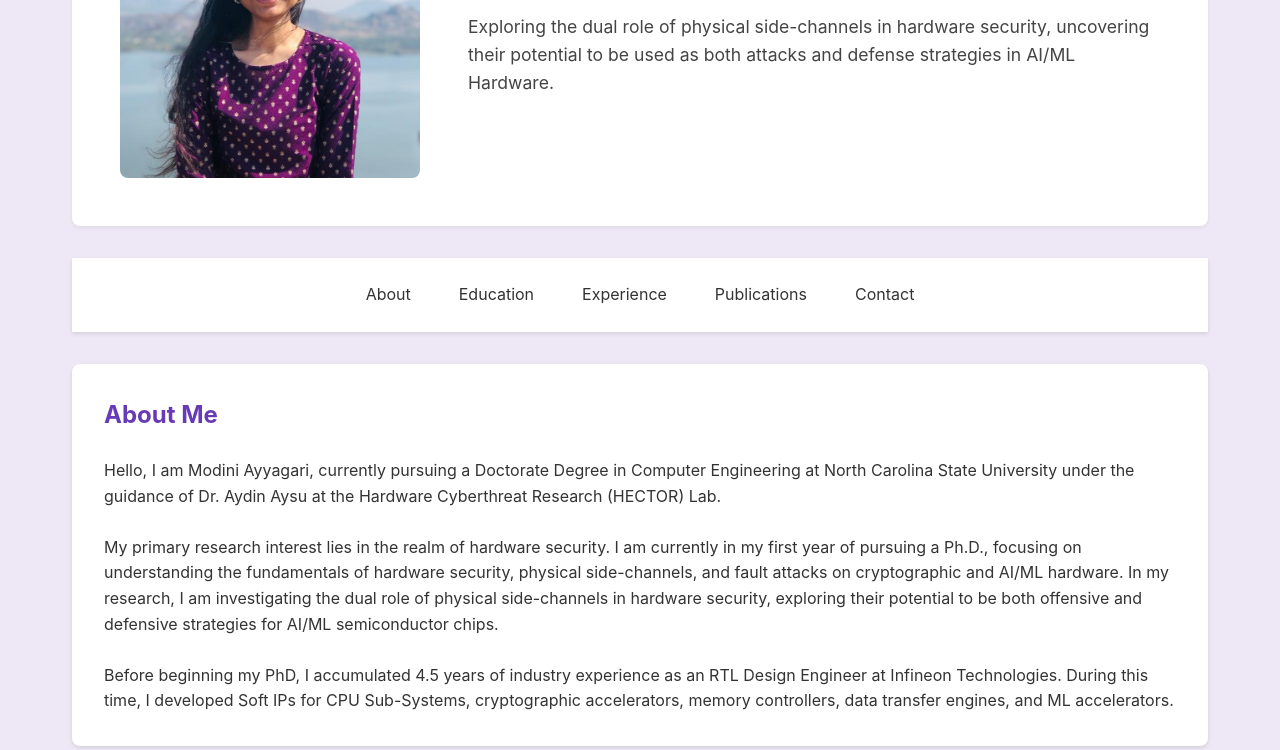
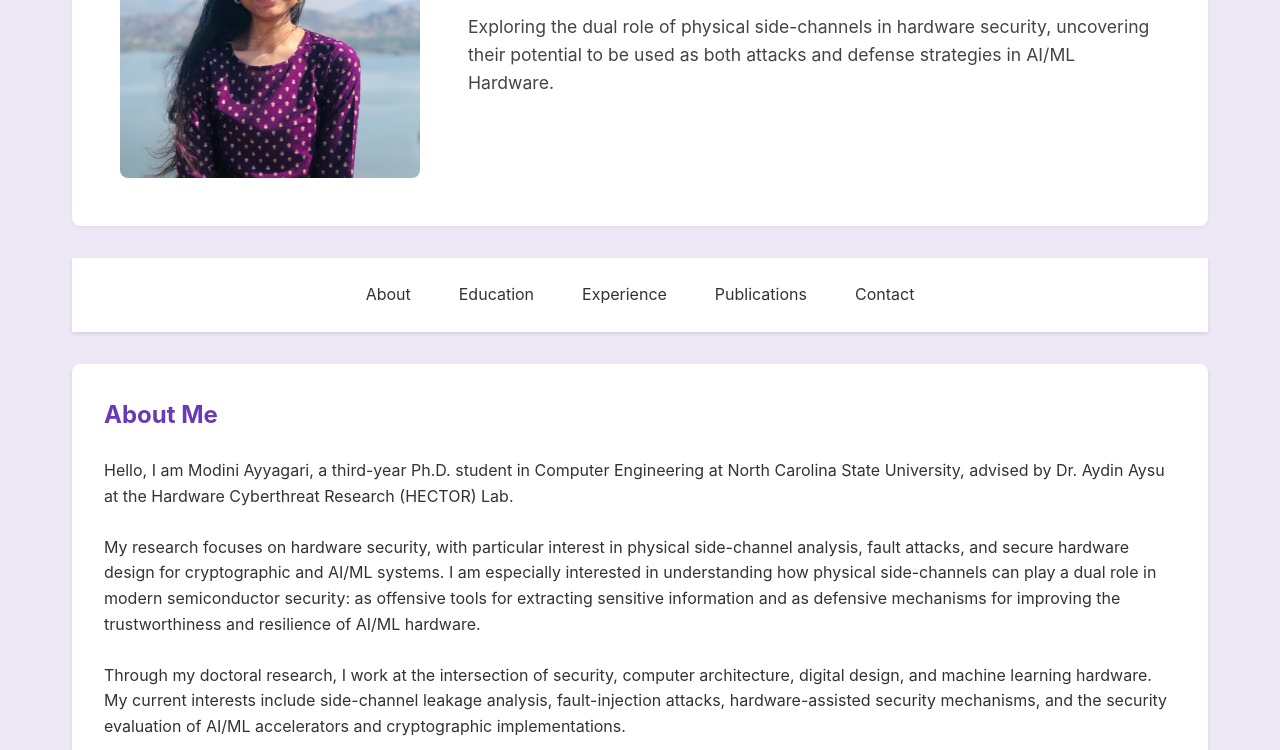
Before and after one commit to modiniayyagari/modiniayyagari.github.io, a plain HTML site: page index.html in a window 1280 px wide. Shown: the part 202-952 px from the top of the page. Drawn offline with Linux system fonts and the light colour scheme.

Commit message:
Revise About Me section for clarity and detail
Updated personal introduction and research focus in the About Me section.

```diff
--- a/index.html
+++ b/index.html
@@ -328,13 +328,14 @@
             <section id="about" class="section">
                 <h2>About Me</h2>
                 <p>
-    Hello, I am Modini Ayyagari, currently pursuing a Doctorate Degree in Computer Engineering at North Carolina State University under the guidance of Dr. Aydin Aysu at the Hardware Cyberthreat Research (HECTOR) Lab.
-    <br><br>
-    My primary research interest lies in the realm of hardware security. I am currently in my first year of pursuing a Ph.D., focusing on understanding the fundamentals of hardware security, physical side-channels, and fault attacks on cryptographic and AI/ML hardware. In my research, I am investigating the dual role of physical side-channels in hardware security, exploring their potential to be both offensive and defensive strategies for AI/ML semiconductor chips.
-    <br><br>
-    Before beginning my PhD, I accumulated 4.5 years of industry experience as an RTL Design Engineer at Infineon Technologies. During this time, I developed Soft IPs for CPU Sub-Systems, cryptographic accelerators, memory controllers, data transfer engines, and ML accelerators.
-</p>
-
+                Hello, I am Modini Ayyagari, a third-year Ph.D. student in Computer Engineering at North Carolina State University, advised by Dr. Aydin Aysu at the Hardware Cyberthreat Research (HECTOR) Lab.
+                <br><br>
+                My research focuses on hardware security, with particular interest in physical side-channel analysis, fault attacks, and secure hardware design for cryptographic and AI/ML systems. I am especially interested in understanding how physical side-channels can play a dual role in modern semiconductor security: as offensive tools for extracting sensitive information and as defensive mechanisms for improving the trustworthiness and resilience of AI/ML hardware.
+                <br><br>
+                Through my doctoral research, I work at the intersection of security, computer architecture, digital design, and machine learning hardware. My current interests include side-channel leakage analysis, fault-injection attacks, hardware-assisted security mechanisms, and the security evaluation of AI/ML accelerators and cryptographic implementations.
+                <br><br>
+                Before beginning my Ph.D., I worked for 4.5 years as an RTL Design Engineer at Infineon Technologies. During this time, I developed soft IPs for CPU subsystems, cryptographic accelerators, memory controllers, data transfer engines, and machine learning accelerators. This industry experience gave me a strong foundation in RTL design, microarchitecture, digital systems, and hardware development flows, which now informs my research in building and evaluating secure computing systems.
+                </p>
             </section>
 
             <section id="education" class="section">
```
